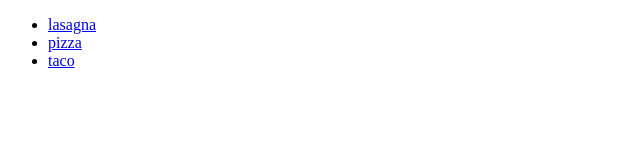
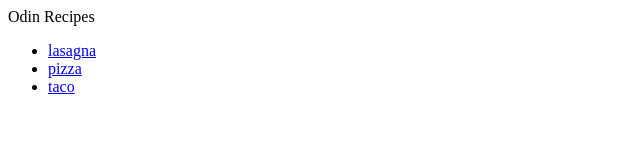
Before and after one commit to r0ckc0de/odin-recipes, a plain HTML site: page index.html in a window 1280 px wide. Shown: the whole page, without its empty margins (0-640 px from the left). Drawn offline with Linux system fonts and the light colour scheme.

Commit message:
lil fix to index title

```diff
--- a/index.html
+++ b/index.html
@@ -6,6 +6,7 @@
     <title>Document</title>
 </head>
 <body>
+    <h>Odin Recipes</h>
     <ul>
         <li><a href="recipes/lasagna.html">lasagna</a></li>
         <li><a href="recipes/pizza.html">pizza</a></li>
```
